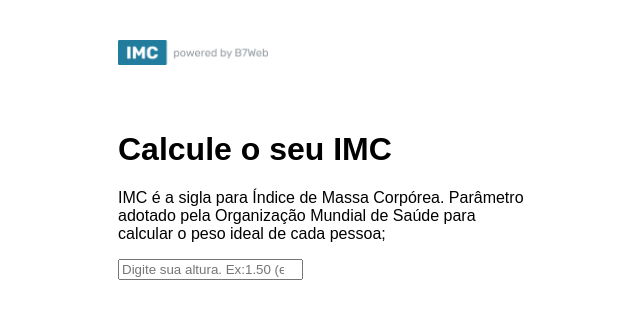
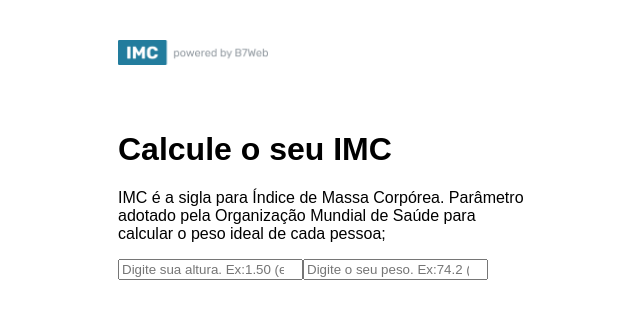
Before and after one commit to SilvanMoura/calculator_IMC_react-ts, a React (Vite) app: page / in a window 1280 px wide. Shown: the top 318 px of the page, without its empty margins (72-712 px from the left). Built offline with nearby package versions, Linux system fonts and the light colour scheme.

Commit message:
Criando input de peso e sua lógica inicial

```diff
--- a/src/App.tsx
+++ b/src/App.tsx
@@ -4,6 +4,7 @@ import poweredImage from "./assets/powered.png";
 
 let App = ()=> {
   let [heightField, setHeightField] = useState<number>(0);
+  let [weightField, setWeightField] = useState<number>(0);
 
   return(
     <div className={styles.main}>
@@ -31,6 +32,13 @@ let App = ()=> {
             onChange={e => setHeightField(parseFloat(e.target.value))}
           />
 
+          <input
+            type="number"
+            placeholder='Digite o seu peso. Ex:74.2 (em Kg)'
+            value={weightField > 0 ? weightField : ''}
+            onChange={e => setWeightField(parseFloat(e.target.value))}
+          />
+
         </div>
         <div className={styles.rightSide}>
 
```
